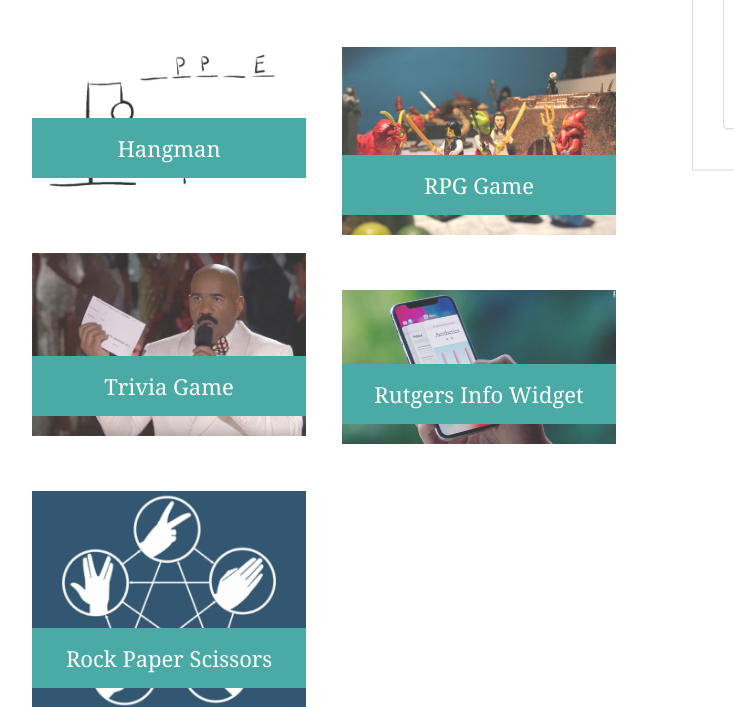
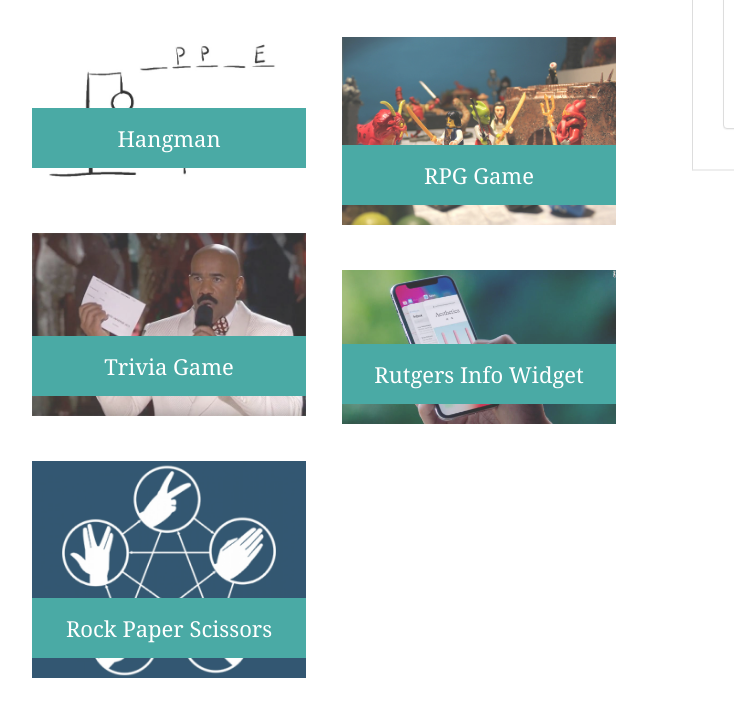
Before and after one commit to B-Helgeson/Bootstrap-Portfolio, a plain HTML site: page portfolio.html in a window 1280 px wide. Shown: the part 381-1088 px from the top of the page, 158-892 px from the left. Drawn offline with Linux system fonts and the light colour scheme.

Commit message:
responsive images and more column sizes

```diff
--- a/portfolio.html
+++ b/portfolio.html
@@ -39,7 +39,7 @@
 
 <div id="main-container" class="container">
 <div class="row">
-    <section class="main-section col-sm-8">
+    <section class="main-section col-sm-12 col-lg-8">
         <div class="page-header">
             <h1>Portfolio</h1>
         </div>
@@ -47,15 +47,15 @@
         <div class="row">
             <div class="col-sm-6">
                 <div class="work">
-                    <img src="assets/images/hangman.jpg" class="auth-image" alt="Hangman">
+                    <img class="img-responsive" src="assets/images/hangman.jpg" class="auth-image" alt="Hangman">
                     <h3>Hangman</h3>
                 </div>
                 <div class="work">
-                    <img src="assets/images/trivia.jpg" class="auth-image" alt="Trivia Game">
+                    <img class="img-responsive" src="assets/images/trivia.jpg" class="auth-image" alt="Trivia Game">
                     <h3>Trivia Game</h3>
                 </div>
                 <div class="work">
-                    <img src="assets/images/rockpaperscissors.jpg" class="auth-image" alt="Rock Paper Scissors">
+                    <img class="img-responsive" src="assets/images/rockpaperscissors.jpg" class="auth-image" alt="Rock Paper Scissors">
                     <h3>Rock Paper Scissors</h3>
                 </div>
             </div>
@@ -63,11 +63,11 @@
 
             <div class="col-sm-6">
                 <div class="work">
-                    <img src="assets/images/rpg.jpg" class="auth-image" alt="RPG Game">
+                    <img class="img-responsive" src="assets/images/rpg.jpg" class="auth-image" alt="RPG Game">
                     <h3>RPG Game</h3>
                 </div>
                 <div class="work">
-                    <img src="assets/images/widget.jpg" class="auth-image" alt="Rutgers Info Widget">
+                    <img class="img-responsive" src="assets/images/widget.jpg" class="auth-image" alt="Rutgers Info Widget">
                     <h3>Rutgers Info Widget</h3>
                 </div>
             </div>
@@ -77,7 +77,7 @@
         <!--closing main section row-->
     </section>
 
-    <div class="sidebar col-sm-4">
+    <div class="sidebar col-sm-12 col-lg-4">
             <div id="connect">
                 <div class="panel panel-default">
                     <div class="panel-heading">
```
Also changed, not shown: contact.html (+2 -2 lines), index.html (+2 -2 lines).
